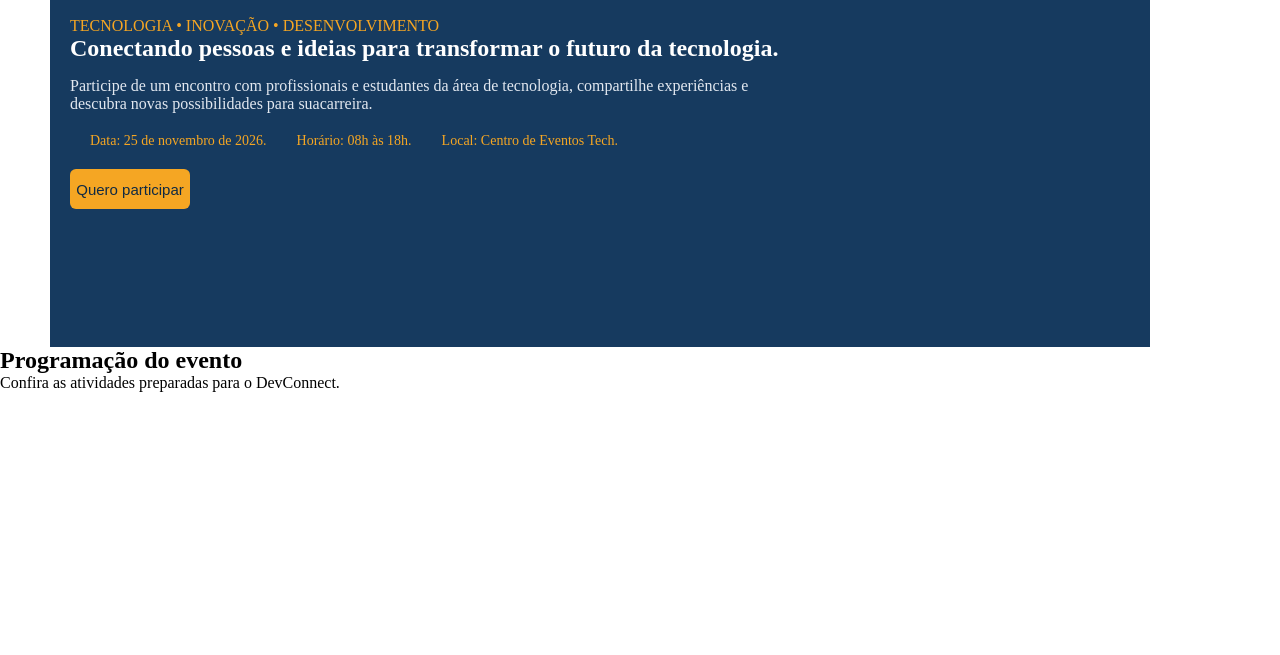
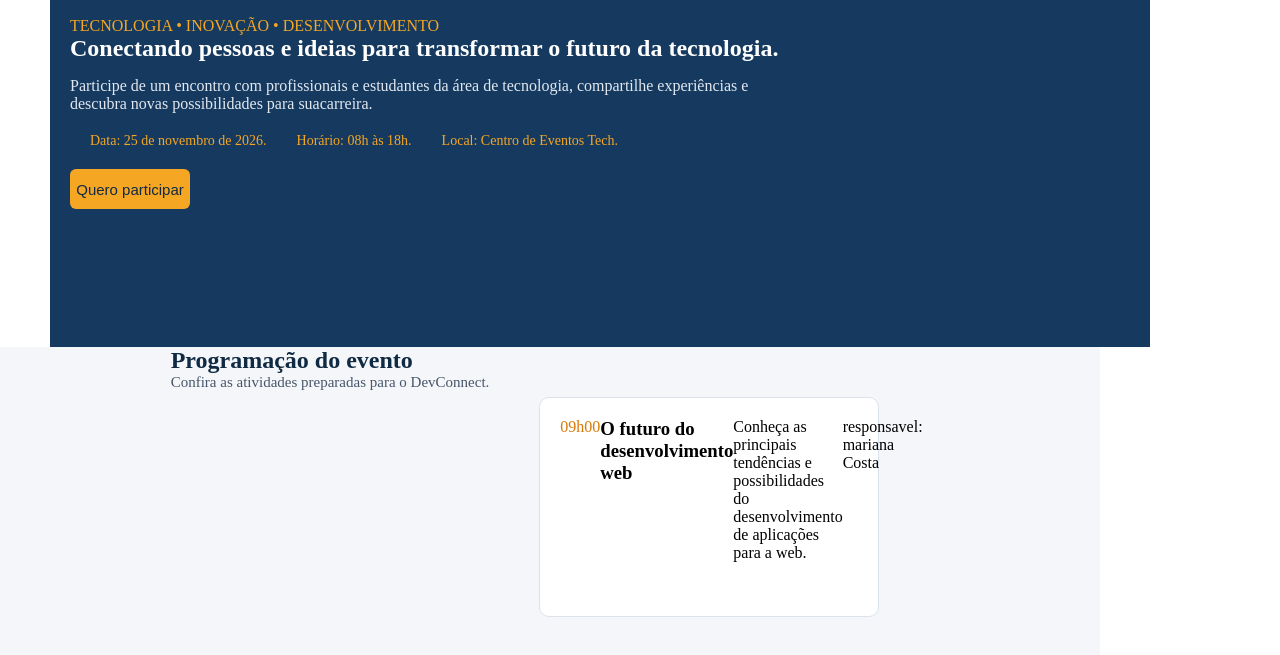
Before and after one commit to guilhermeSilva12-skeleton/DevConnect, a plain HTML site: page index.html in a window 1280 px wide. Shown: the part 83-738 px from the top of the page. Drawn offline with Linux system fonts and the light colour scheme.

Commit message:
style: estilização da segunda seção

```diff
--- a/index.html
+++ b/index.html
@@ -36,13 +36,20 @@
                      <button id="botao-inicio"> Quero participar</button>
                 </section>
                 <section id="programacao">
+                    <div id="textos">
                         <h2 id="evento"> Programação do evento</h2>
 
                         <p id="texto2">
                             Confira as atividades preparadas para o DevConnect.
                         </p>
+                    </div>
+
+
                         <div class="card">
-
+                            <p class="horario">09h00</p>
+                            <h3 class="mini-titulo">O futuro do desenvolvimento web</h3>
+                            <p class="texto3"> Conheça as principais tendências e possibilidades do desenvolvimento de aplicações para a web.</p>
+                            <p class="responsavel"> responsavel: mariana Costa</p>
                         </div>
 
                 </section>
--- a/style.css
+++ b/style.css
@@ -79,3 +79,38 @@
     background-color: #E09612;
     cursor: pointer;
 }
+#programacao {
+    display: flex;
+    justify-content: center;
+    width: 1100px;
+    background-color: #F4F6F9;
+}
+#textos {
+    display: flex;
+    flex-direction: column;
+}
+#evento {
+    color: #102A43;
+
+    font-size: 30px bold;
+
+}
+#texto2 {
+    color: #475569;
+    font-size: 15px;
+}
+.card {
+    display: flex;
+    width: 340px;
+    height: 220px;
+    border: 1px solid #DCE3EA;
+    border-radius: 10px;
+    padding: 20px;
+    margin: 50px;
+    background-color: white;
+}
+.horario {
+    color: #D97706;
+    font-size: 14px bold;
+
+}
```
